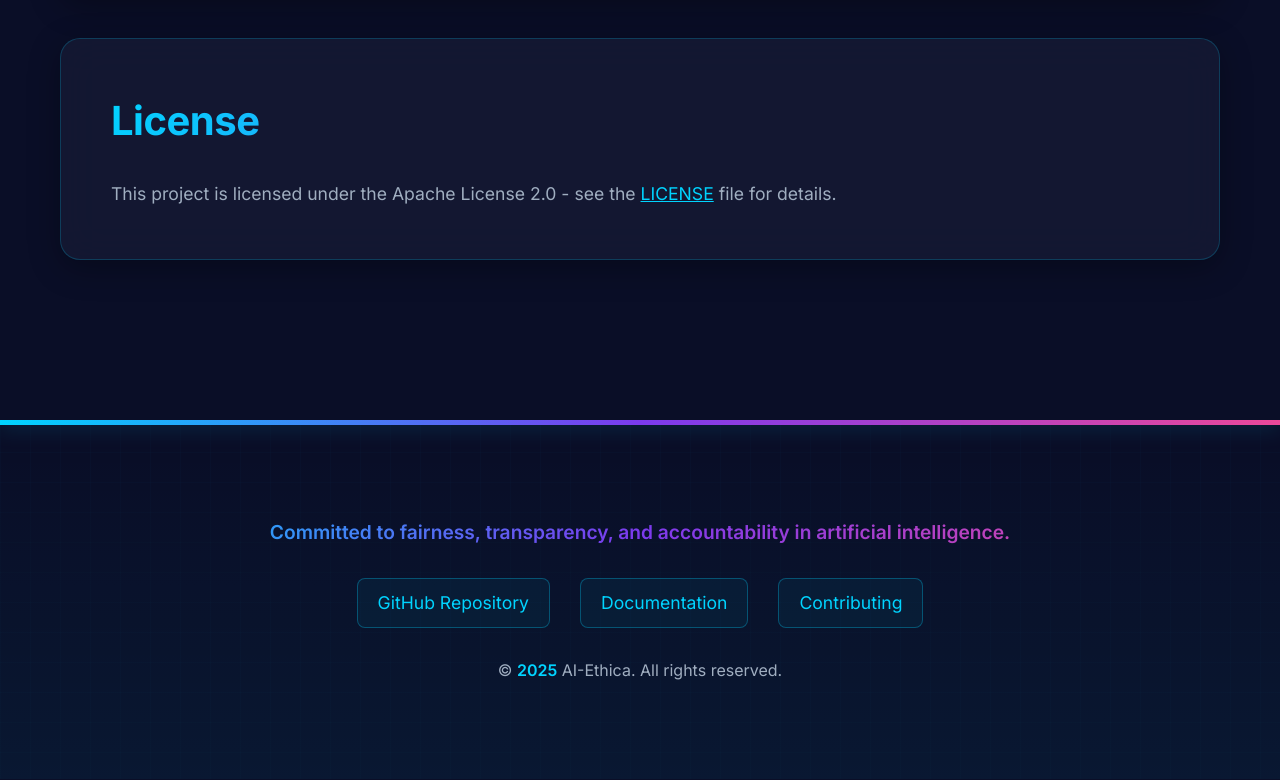
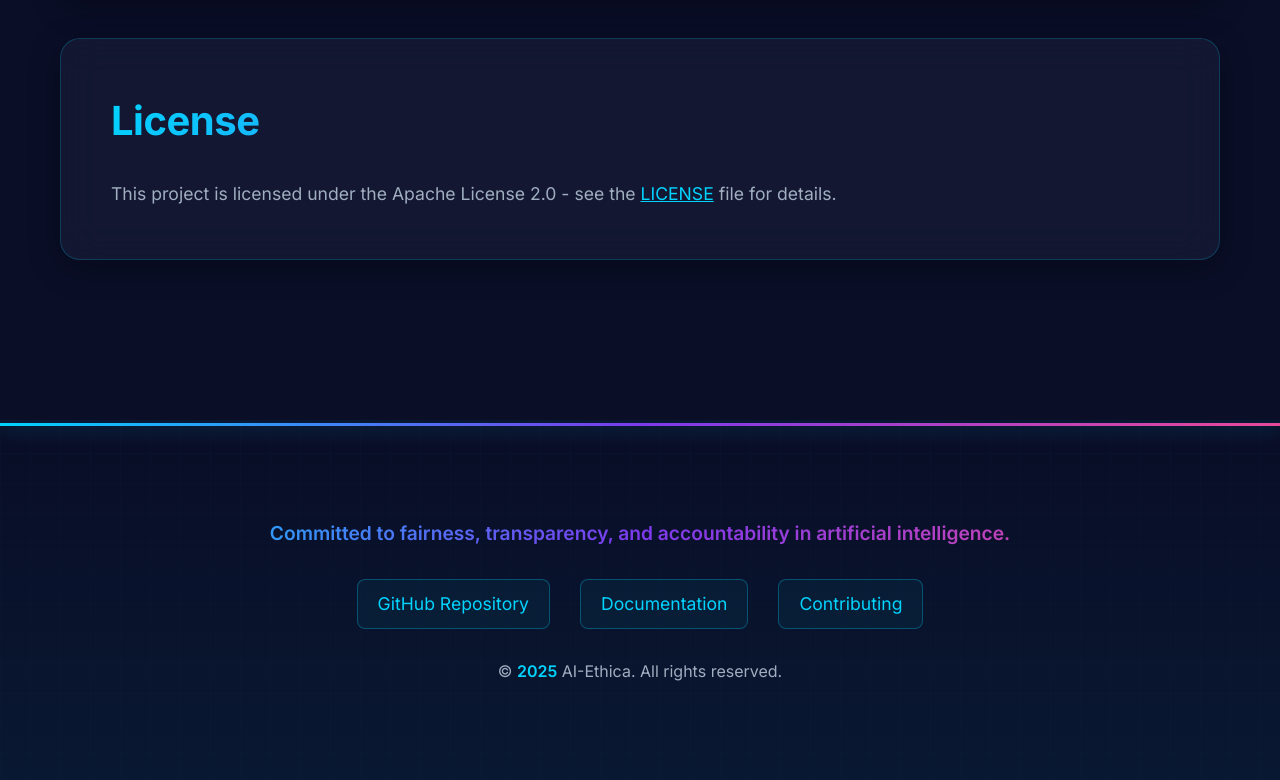
Before and after one commit to ElaMCB/AI-Ethica, a plain HTML site: page docs/index.html in a window 1280 px wide. Shown: the part 4420-5200 px from the top of the page. Drawn offline with Linux system fonts and the light colour scheme.

Commit message:
Fix footer border-image issue for better compatibility

```diff
--- a/docs/index.html
+++ b/docs/index.html
@@ -388,8 +388,7 @@
             margin-top: 100px;
             position: relative;
             background: linear-gradient(180deg, transparent 0%, rgba(0, 212, 255, 0.05) 100%);
-            border-top: 2px solid;
-            border-image: linear-gradient(90deg, var(--cyan), var(--purple), var(--pink)) 1;
+            border-top: 3px solid transparent;
             overflow: hidden;
         }
 
```
